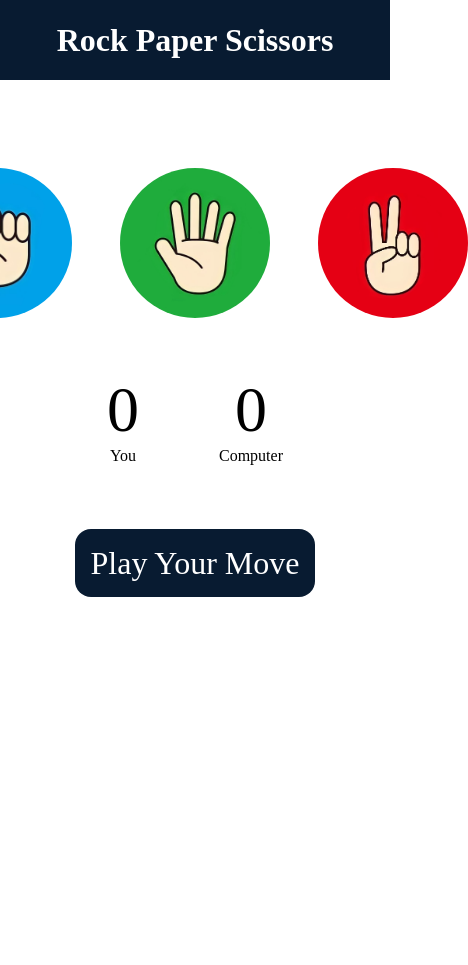
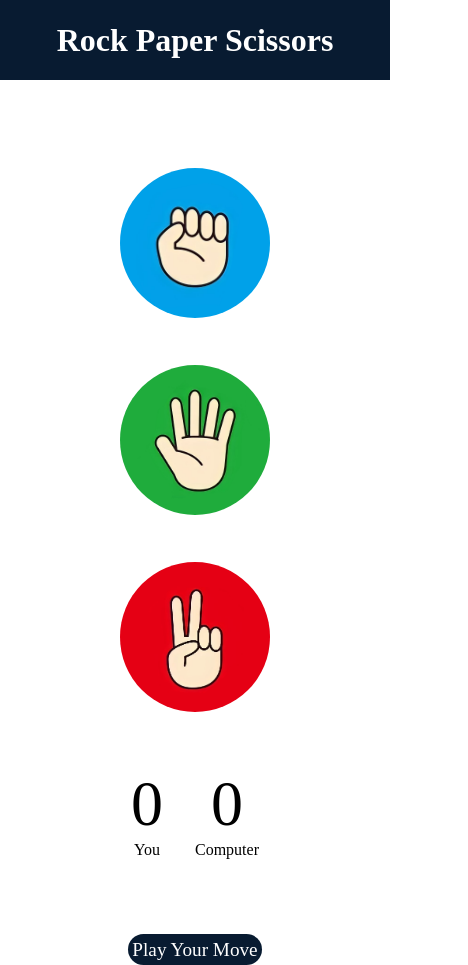
Before and after one commit to Harshit-1309/Rock-Paper-Scissors, a plain HTML site: page index.html in a window 390 px wide. Shown: the whole page, 468 px wide, since content can reach past the window. Before the commit the page ends 844 px from the top, so only its background shows below. Drawn offline with Linux system fonts and the light colour scheme.

Commit message:
Added Media Queries

```diff
--- a/style.css
+++ b/style.css
@@ -36,11 +36,12 @@ img {
 }
 .score-board {
   display: flex;
+  flex-direction: column;
   justify-content: center;
   align-items: center;
   font-size: 1rem;
   margin-top: 3rem;
-  gap: 5rem;
+  gap: 1rem;
 }
 #user-score,
 #comp-score {
@@ -57,3 +58,30 @@ img {
   padding: 1rem;
   border-radius: 1rem;
 }
+
+/* Media Queries */
+
+@media screen and (max-width: 768px) {
+  .choices {
+    flex-direction: column;
+    gap: 2rem;
+  }
+
+  .score-board {
+    flex-direction: row;
+    gap: 2rem;
+  }
+}
+@media screen and (max-width: 768px) {
+  #msg {
+    font-size: 1.5rem;
+    padding: 0.5rem;
+  }
+}
+
+@media screen and (max-width: 480px) {
+  #msg {
+    font-size: 1.2rem;
+    padding: 0.3rem;
+  }
+}
```
